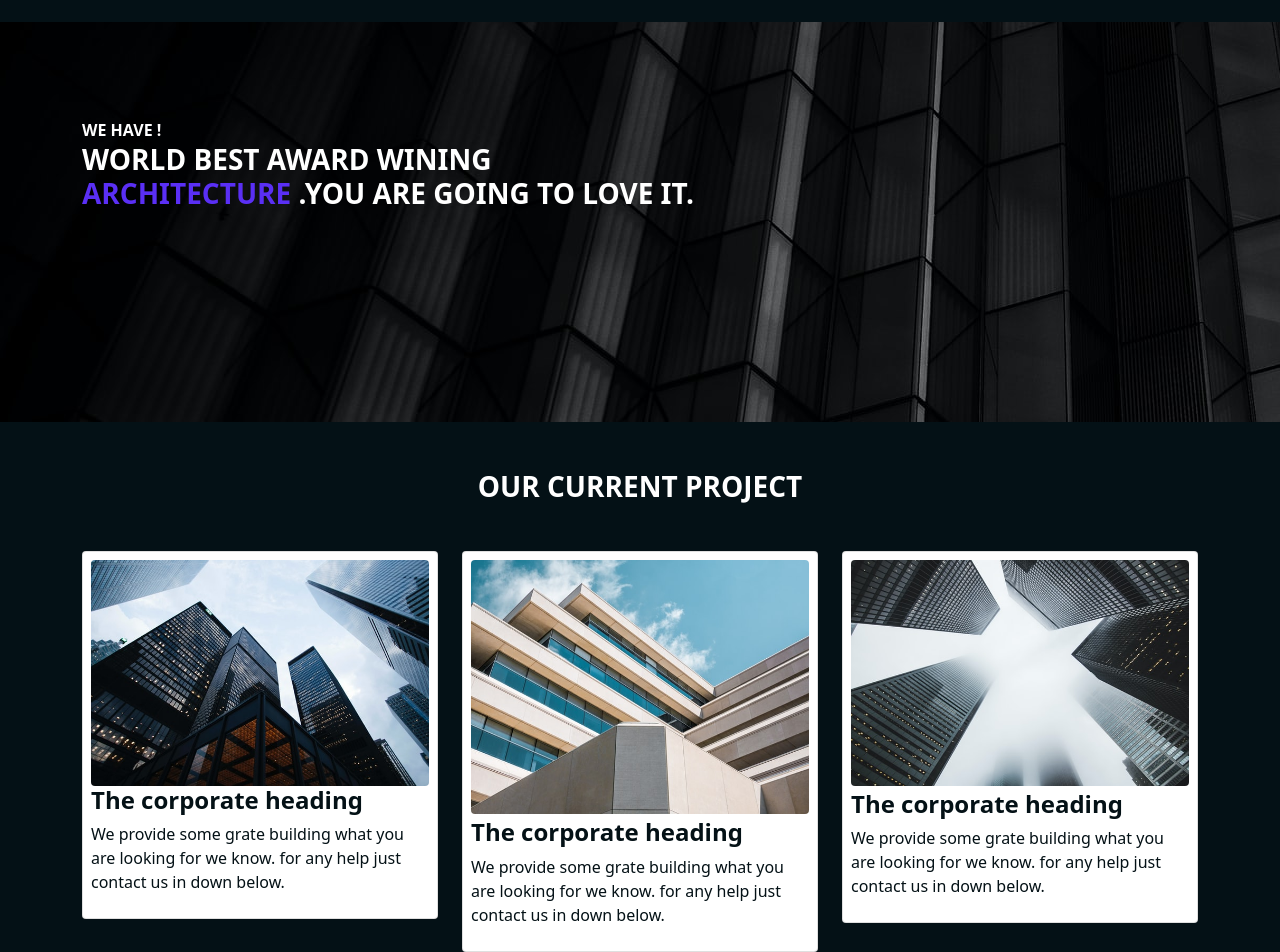
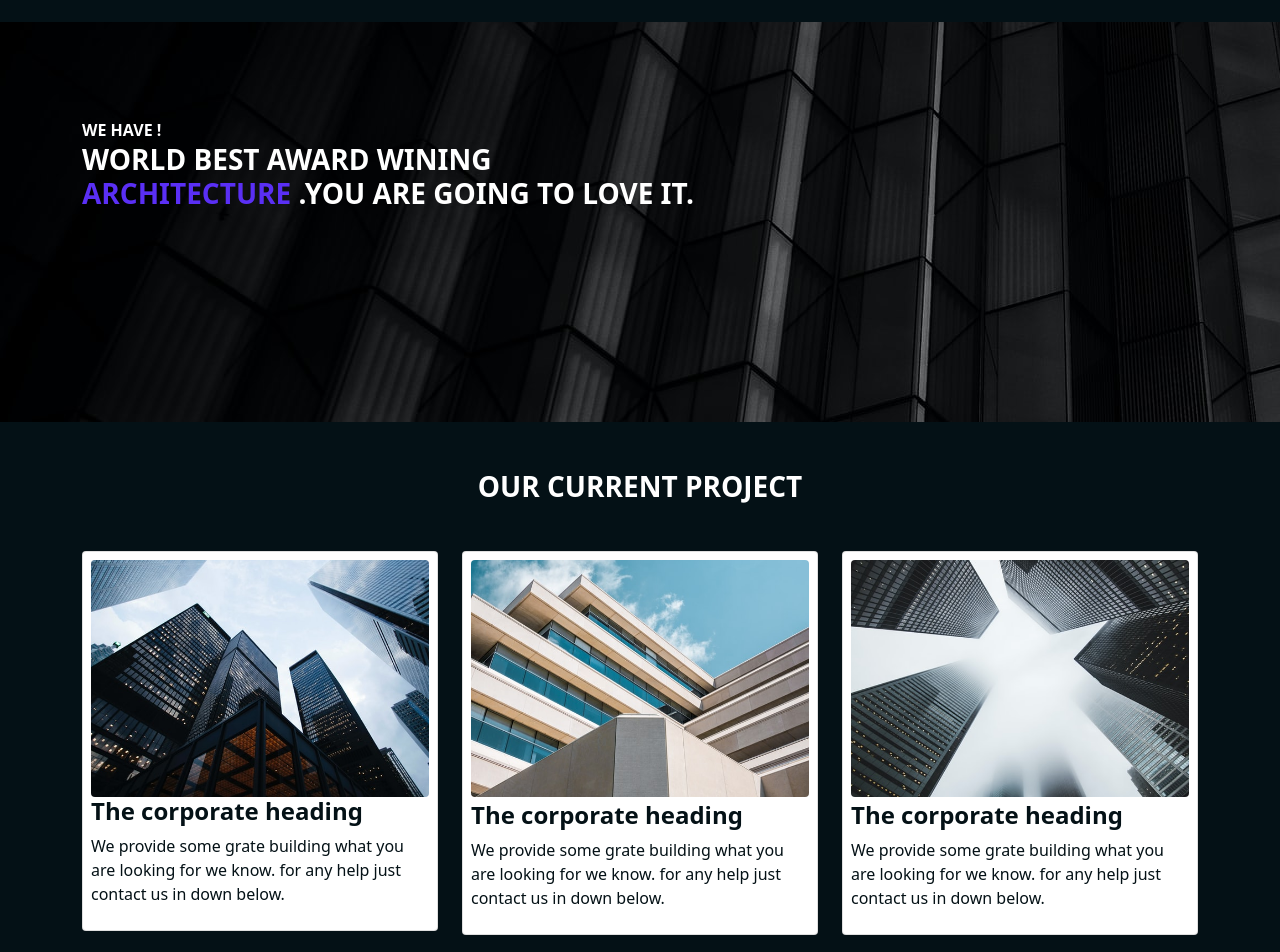
Before and after one commit to Afzzal-Mahmud/Corporate-Design, a plain HTML site: page index.html in a window 1280 px wide. Shown: the part 94-1046 px from the top of the page. Drawn offline with nearby package versions, Linux system fonts and the light colour scheme.

Commit message:
fix image bug with aspect ratio

```diff
--- a/main.css
+++ b/main.css
@@ -39,7 +39,11 @@ body{
     overflow: hidden;
     max-width: 100%;
     border-radius: 4px;
+    object-fit: cover;
+    aspect-ratio: 1/0.7;
+    width: 100%;
 }
+
 
 
 @media screen and (max-width:768px) {
```
Also changed, not shown: index.html (+1 -0 lines).
